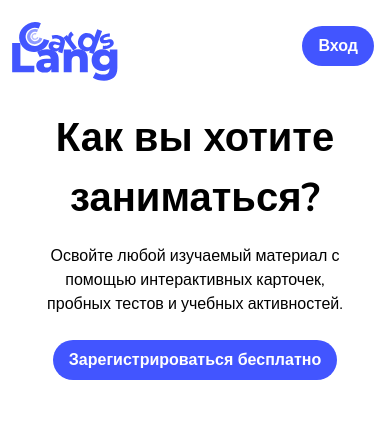
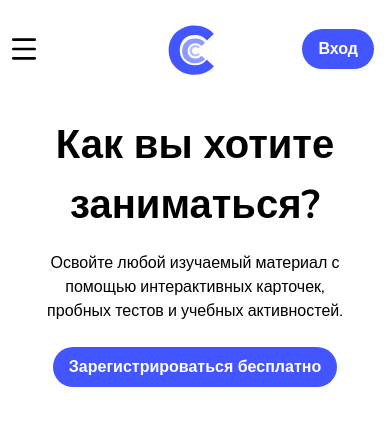
Before and after one commit to tmr1n/projectcards, a Next.js app: page / in a window 390 px wide. Shown: the top 426 px of the page. Built offline with nearby package versions, Linux system fonts and the light colour scheme.

Commit message:
header adaptive

```diff
--- a/src/components/header/Header.tsx
+++ b/src/components/header/Header.tsx
@@ -1,26 +1,44 @@
+import { Menu } from 'lucide-react'
 import Image from 'next/image'
 import Link from 'next/link'
 import { ButtonMain } from '../buttons/ButtonMain'
 
 export function Header() {
 	return (
-		<header className='flex px-2 py-2 items-center justify-between'>
-			<div className='flex justify-start'>
+		<header className='flex px-2 py-2 items-center   md:justify-between'>
+			<div className='cursor-pointer md:hidden'>
+				<Menu color='black' size={32} />
+			</div>
+
+			<div className='w-12 md:hidden' />
+
+			<div className='hidden md:flex'>
 				<Link href='/' className='gap-2 '>
 					<Image
 						src='/images/Logo.svg'
 						alt='Project Cards Logo'
 						width={113}
 						height={76}
+						className='cursor-pointer '
 					/>
 				</Link>
 			</div>
 
-			<div className='justify-end'>
+			<div className='flex-1 flex justify-center mx-4  md:hidden'>
+				<Link href='/' className='gap-2 '>
+					<Image
+						src='/images/Logo-adaptive.svg'
+						alt='Project Cards Logo'
+						width={50}
+						height={50}
+						className='cursor-pointer '
+					/>
+				</Link>
+			</div>
+
+			<div className=''>
 				<ButtonMain text={'Вход'} href='/login'></ButtonMain>
 			</div>
 		</header>
 	)
 }
-
-//залупа, переделатть
```
